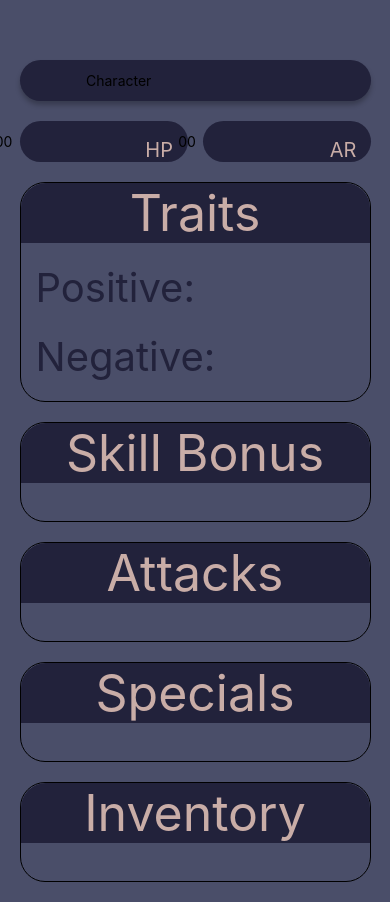
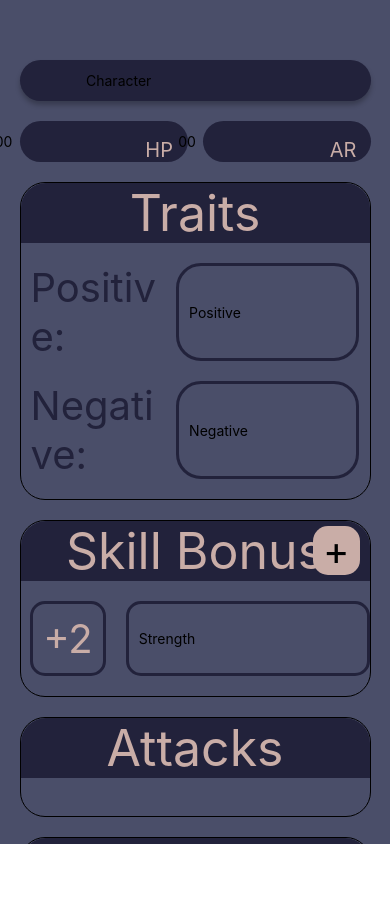
Before and after one commit to mattlee24/DandDApp, a React Native app: screen / in a window 390 px wide. After the commit the page ends 844 px from the top, so only its background shows below. Built offline with nearby package versions, Linux system fonts and the light colour scheme.

Commit message:
Navigation Removed. Added further sections to Async Storage.

```diff
--- a/App.js
+++ b/App.js
@@ -1,12 +1,12 @@
 import { useEffect, useState } from 'react';
 import { StyleSheet, View,  } from 'react-native';
 import colors from './colors';
-import CharacterStack from './Navigation/CharacterStack';
+import CharacterScreen from './Screens/CharacterScreen';
 
 export default function App() {
 
   return (
-    <CharacterStack />
+    <CharacterScreen />
   );
 }
 
--- a/Navigation/CharacterStack.js
+++ /dev/null
@@ -1,18 +0,0 @@
-import React from "react";
-import { createStackNavigator } from "@react-navigation/stack";
-import { NavigationContainer } from "@react-navigation/native";
-import CharacterScreen from "../Screens/CharacterScreen";
-import EditCharacterScreen from "../Screens/EditCharacterScreen";
-
-const Stack = createStackNavigator();
-
-export default function CharacterStack() {
-  return (
-    <NavigationContainer>
-        <Stack.Navigator screenOptions={{headerShown: false}}>
-            <Stack.Screen name="Character" component={CharacterScreen} />
-            <Stack.Screen name="EditCharacter" component={EditCharacterScreen} />
-        </Stack.Navigator>
-    </NavigationContainer>
-  );
-}
--- a/Screens/CharacterScreen.js
+++ b/Screens/CharacterScreen.js
@@ -1,38 +1,55 @@
 import { useEffect, useState } from 'react';
-import { StyleSheet, Text, View, TouchableOpacity, TextInput, ScrollView, Alert } from 'react-native';
+import { StyleSheet, Text, View, TextInput, ScrollView, Alert, Touchable, TouchableOpacity } from 'react-native';
 import AsyncStorage from '@react-native-async-storage/async-storage';
 import colors from '../colors';
 
-const CharacterScreen = ({ route, navigation }) => {
+const CharacterScreen = () => {
 
   const [ name, setName ] = useState('Character');
   const [ health, setHealth ] = useState('00');
   const [ armour, setArmour ] = useState('00');
+  const [ positiveTrait, setPositiveTrait ] = useState('Positive');
+  const [ negativeTrait, setNegativeTrait ] = useState('Negative');
+  const [ skillsData, setSkillsData ] = useState({
+    "1" :{
+      "name": "Strength",
+      "number": "+2",
+      "id": "1"
+    },
+  })
 
   useEffect(() => {
-    const getHealthData = async () => {
+
+    const getCharacterData = async () => {
+      let values;
       try {
+        values = await AsyncStorage.multiGet(['Name', 'Health', 'Armour', 'Positive', 'Negative'])
 
-        const healthData = await AsyncStorage.getItem('Health')
-        if (healthData != null) {
-          setHealth(healthData)
+        if (values[0][1] != null) {
+          setName(values[0][1])
         }
 
-        const nameData = await AsyncStorage.getItem('Name')
-        if (nameData != null) {
-          setName(nameData)
+        if (values[1][1] != null ) {
+          setHealth(values[1][1])
         }
 
-        const armourData = await AsyncStorage.getItem('Armour')
-        if (armourData != null) {
-          setArmour(armourData)
+        if (values[2][1] != null ) {
+          setArmour(values[2][1])
+        }
+
+        if (values[3][1] != null ) {
+          setPositiveTrait(values[3][1])
+        }
+
+        if (values[4][1] != null ) {
+          setNegativeTrait(values[4][1])
         }
 
       } catch (e) {
-        Alert.alert("Failed to get health data from storage")
+        Alert.alert("Failed to get character data from storage")
       }
     }
-    getHealthData();
+    getCharacterData();
   }, []);
 
   const setNameStorage = async () => {
@@ -54,10 +71,42 @@ const CharacterScreen = ({ route, navigation }) => {
   const setArmourStorage = async () => {
     try {
       await AsyncStorage.setItem('Armour', armour)
-      console.log(armour)
     } catch (e) {
       console.log('Error:',e)
     }
+  }
+
+  const setPositiveStorage = async () => {
+    try {
+      await AsyncStorage.setItem('Positive', positiveTrait)
+    } catch (e) {
+      console.log('Error:',e)
+    }
+  }
+
+  const setNegativeStorage = async () => {
+    try {
+      await AsyncStorage.setItem('Negative', negativeTrait)
+    } catch (e) {
+      console.log('Error:',e)
+    }
+  }
+
+  const editSkillData = (id, text) => {
+    skillsData[id].name = text
+    console.log(skillsData)
+  }
+
+  const addSkillsData = () => {
+    const skillsDataEdited = skillsData;
+    id = Object.keys(skillsDataEdited).length;
+    id = id + 1;
+    skillsDataEdited[id] =  {
+        id: id,
+        name: "test",
+        number: "+1",
+    }
+    setSkillsData(skillsDataEdited);
   }
 
     return (
@@ -117,15 +166,73 @@ const CharacterScreen = ({ route, navigation }) => {
               <Text style={styles.textColor}>Traits</Text>
             </View>
             <View style={styles.traitsContent}>
-              <Text style={styles.traitsContenttextColor}>Positive: </Text>
-              <Text style={styles.traitsContenttextColor}>Negative: </Text>
+              <View style={styles.positiveAndNegative}>
+                <Text style={styles.traitsContenttextColor}>Positive: </Text>
+                <TextInput
+                  style={styles.traitsStyle}
+                  color={colors.Brown}
+                  fontSize={25}
+                  cursorColor={colors.Brown}
+                  autoCapitalize="none"
+                  keyboardType="ascii-capable"
+                  keyboardAppearance="dark"
+                  value={positiveTrait}
+                  onChangeText={(text) => setPositiveTrait(text)}
+                  onEndEditing={() => {setPositiveStorage()}}
+                  textAlign={'left'}
+                />
+              </View>
+              <View style={styles.positiveAndNegative}>
+                <Text style={styles.traitsContenttextColor}>Negative: </Text>
+                <TextInput
+                  style={styles.traitsStyle}
+                  color={colors.Brown}
+                  fontSize={25}
+                  cursorColor={colors.Brown}
+                  autoCapitalize="none"
+                  keyboardType="ascii-capable"
+                  keyboardAppearance="dark"
+                  value={negativeTrait}
+                  onChangeText={(text) => setNegativeTrait(text)}
+                  onEndEditing={() => {setNegativeStorage()}}
+                  textAlign={'left'}
+                />
+              </View>
             </View>
           </View>
           <View style={styles.skillBonus}>
             <View style={styles.traitsTitle}>
               <Text style={styles.textColor}>Skill Bonus</Text>
+              <TouchableOpacity style={styles.addSkillButton} onPress={() => {addSkillsData()}}>
+                <Text style={styles.addButton}>+</Text>
+              </TouchableOpacity>
             </View>
-            <View style={styles.traitsContent}>
+            <View style={styles.skillContent}>
+              {Object.values(skillsData).map(index => {
+                return (
+                <View
+                  key={index.id}
+                  style={styles.singleSkillView}
+                >
+                  <View style={styles.skillAmount}>
+                    <Text style={styles.skillAmountText}>{index.number}</Text>
+                  </View>
+                  <TextInput
+                    style={styles.skillName}
+                    color={colors.Brown}
+                    fontSize={40}
+                    cursorColor={colors.Brown}
+                    autoCapitalize="none"
+                    keyboardType="ascii-capable"
+                    keyboardAppearance="dark"
+                    value={index.name}
+                    onChangeText={(text) => editSkillData(index.id, text)}
+                    // onEndEditing={() => {setNegativeStorage()}}
+                    textAlign={'left'}
+                  />
+                </View>
+                )
+              })}
             </View>
           </View>
           <View style={styles.skillBonus}>
@@ -216,9 +323,22 @@ const styles = StyleSheet.create({
     height: 'auto',
     paddingBottom: 20,
   },
+  traitsStyle: {
+    borderWidth: 3,
+    borderRadius: 25,
+    borderColor: colors.Navy,
+    paddingHorizontal: 10,
+    paddingVertical: 6,
+    marginTop: 20,
+    marginLeft: 10,
+    maxWidth: '54%'
+  },
+  positiveAndNegative: {
+    flexDirection: 'row',
+  },
   traitsContent: {
     width: '100%',
-    marginLeft: 30,
+    paddingLeft: 10,
   },
   skillBonus: {
     marginTop: 20,
@@ -230,6 +350,47 @@ const styles = StyleSheet.create({
     height: 'auto',
     minHeight: 100
   },
+  skillContent: {
+    width: '100%',
+    paddingLeft: 10,
+  },
+  addSkillButton: {
+    position: 'absolute',
+    right: 0,
+    top: 0,
+    marginRight: 10,
+    marginTop: 5,
+    backgroundColor: colors.Brown,
+    paddingHorizontal: 10,
+    borderRadius: 15,
+  },
+  addButton: {
+    fontSize: 40
+  },
+  singleSkillView: {
+    width: '100%',
+    flexDirection: 'row',
+    height: 'auto',
+    marginVertical: 20,
+    justifyContent: 'center'
+  },
+  skillAmount: {
+    borderWidth: 3,
+    borderRadius: 15,
+    borderColor: colors.Navy,
+    padding: 10
+  },
+  skillName: {
+    borderWidth: 3,
+    borderRadius: 15,
+    marginLeft: 20,
+    borderColor: colors.Navy,
+    padding: 10
+  },
+  skillAmountText: {
+    fontSize: 40,
+    color: colors.Brown
+  },
   inventory: {
     marginTop: 20,
     alignItems: 'center',
@@ -239,7 +400,7 @@ const styles = StyleSheet.create({
     borderWidth: 1,
     height: 'auto',
     minHeight: 100,
-    marginBottom: 20
+    marginBottom: 600
   },
   button: {
     position: 'absolute',
@@ -261,7 +422,7 @@ const styles = StyleSheet.create({
   },
   textColor: {
     color: colors.Brown,
-    fontSize: 50
+    fontSize: 50,
   },
   healthText: {
     color: colors.Brown,
@@ -290,6 +451,7 @@ const styles = StyleSheet.create({
   traitsContenttextColor: {
     color: colors.Navy,
     fontSize: 40,
-    marginTop: 20
+    marginTop: 20,
+    width: '40%',
   }
 })
--- a/Screens/EditCharacterScreen.js
+++ /dev/null
@@ -1,33 +0,0 @@
-import { useEffect, useState } from 'react';
-import { StyleSheet, Text, View, TouchableOpacity, TextInput } from 'react-native';
-import AsyncStorage from '@react-native-async-storage/async-storage';
-import colors from '../colors';
-
-const EditCharacterScreen = () => {
-  const [ name, setName ] = useState('');
-
-    return (
-      <View style={styles.container}>
-         <TextInput
-            color={colors.Navy}
-            placeholderTextColor={colors.Blue}
-            placeholder="Name"
-            cursorColor={colors.navy}
-            autoCapitalize="none"
-            keyboardType="email-address"
-            textContentType="emailAddress"
-            value={name}
-            onChangeText={(text) => setName(text)}
-          />
-          <TouchableOpacity
-            style={styles.button}
-          >
-            <Text style={styles.textColor}>Update Character</Text>
-          </TouchableOpacity>
-      </View>
-    );
-}
-
-export default EditCharacterScreen
-
-const styles = StyleSheet.create({})
--- a/app.json
+++ b/app.json
@@ -1,6 +1,6 @@
 {
   "expo": {
-    "name": "ddApp",
+    "name": "D and D Character App",
     "slug": "ddApp",
     "version": "1.0.0",
     "orientation": "portrait",
```
